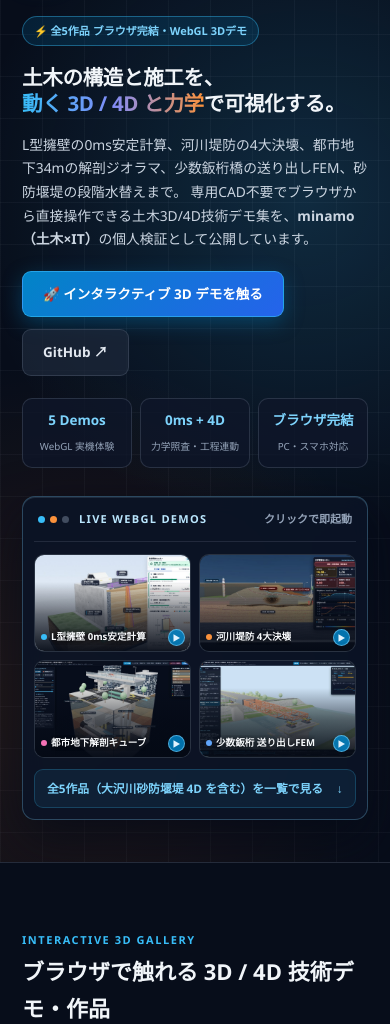
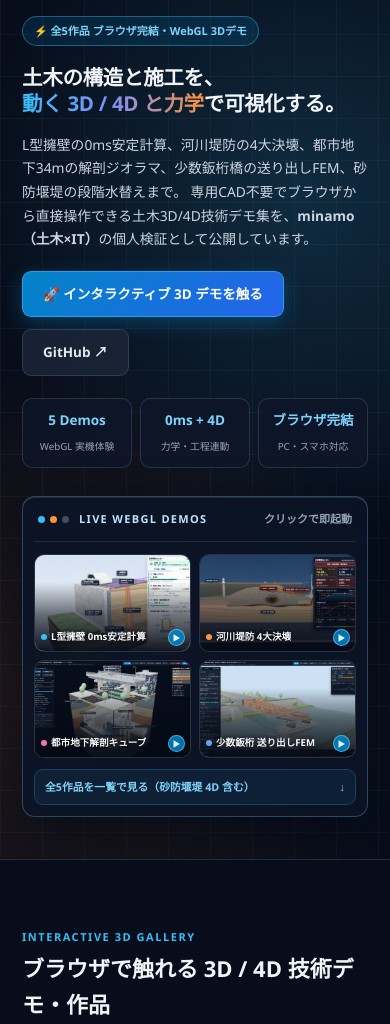
Before and after one commit to doboku-works/doboku-works.github.io, a plain HTML site: page index.html in a window 390 px wide. Shown: the part 73-1097 px from the top of the page. Drawn offline with Linux system fonts and the light colour scheme.

Commit message:
Eliminate orphan text wraps on narrow mobile viewports (375px)

```diff
--- a/assets/style.css
+++ b/assets/style.css
@@ -317,6 +317,7 @@ a { color: inherit; text-decoration: none; }
   .showcase-grid { gap: 8px; }
   .showcase-caption { left: 6px; right: 24px; bottom: 6px; gap: 4px; font-size: 9.6px; }
   .showcase-go { right: 5px; bottom: 5px; width: 17px; height: 17px; font-size: 8px; }
+  .showcase-foot { font-size: 10.8px; padding: 8px 10px; }
   .about-main { flex-direction: column; gap: 12px; }
   .about-mark { width: 52px; height: 52px; }
   .contact-box { padding: 20px; }
--- a/index.html
+++ b/index.html
@@ -19,7 +19,7 @@
   <link rel="icon" type="image/svg+xml" href="./assets/brand/logo.svg?v=20261124-2" />
   <link rel="icon" type="image/png" href="./assets/brand/favicon.png?v=20261124-2" />
   <link rel="apple-touch-icon" href="./assets/brand/favicon.png?v=20261124-2" />
-  <link rel="stylesheet" href="./assets/style.css?v=20261124-2" />
+  <link rel="stylesheet" href="./assets/style.css?v=20261124-3" />
 </head>
 <body>
   <header class="site-header">
@@ -65,7 +65,7 @@
               </div>
               <div class="stat">
                 <span class="stat-val">0ms + 4D</span>
-                <span class="stat-label">力学照査・工程連動</span>
+                <span class="stat-label">力学・工程連動</span>
               </div>
               <div class="stat">
                 <span class="stat-val">ブラウザ完結</span>
@@ -105,7 +105,7 @@
               </a>
             </div>
             <a href="#works" class="showcase-foot">
-              <span>全5作品（大沢川砂防堰堤 4D を含む）を一覧で見る</span>
+              <span>全5作品を一覧で見る（砂防堰堤 4D 含む）</span>
               <span aria-hidden="true">↓</span>
             </a>
           </aside>
```
